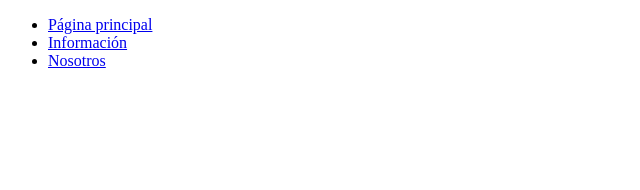
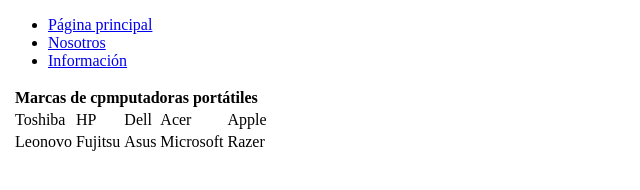
Before and after one commit to Jime-lobeth/Dada-y-Jime, a plain HTML site: page Página en Pareja/informacion.html in a window 1280 px wide. Shown: the whole page, without its empty margins (0-640 px from the left). Drawn offline with Linux system fonts and the light colour scheme.

Commit message:
pagina información

```diff
--- a/Página en Pareja/informacion.html
+++ b/Página en Pareja/informacion.html
@@ -1,16 +1,43 @@
 <!DOCTYPE html>
 <html>
 <head>
-	<title>Informacion</title>
+
+
+	<title>Información</title>
+	<link rel="stylesheet" type="text/css" href="css/micss.css">
 </head>
 <body>
-<nav class="menu">
+	<nav class="menu">
 		<ul>
 		<li><a href="index.html">Página principal</a></li>
-		<li><a href="Información.html">Información</a></li>
-		<li><a href="Nosotros.html" target="_blank">Nosotros</a></li>
+		<li><a href="Nosotros.html">Nosotros</a></li>
+		<li><a href="Información.html" target="_blank">Información</a></li>
 		</ul>
-</nav>
+	</nav>
+
+	<table>
+		<tr>
+			<td></td>
+			<td colspan="5"><b>Marcas de cpmputadoras portátiles</b></td>
+		</tr>
+		<tr>
+			<td></td>
+			<td>Toshiba</td>
+			<td>HP</td>
+			<td>Dell</td>
+			<td>Acer</td>
+			<td>Apple</td>
+		</tr>
+		<tr>
+			<td></td>
+			<td>Leonovo</td>
+			<td>Fujitsu</td>
+			<td>Asus</td>
+			<td>Microsoft</td>
+			<td>Razer</td>
+		</tr>
+
+	</table>
 
 </body>
 </html>
```
